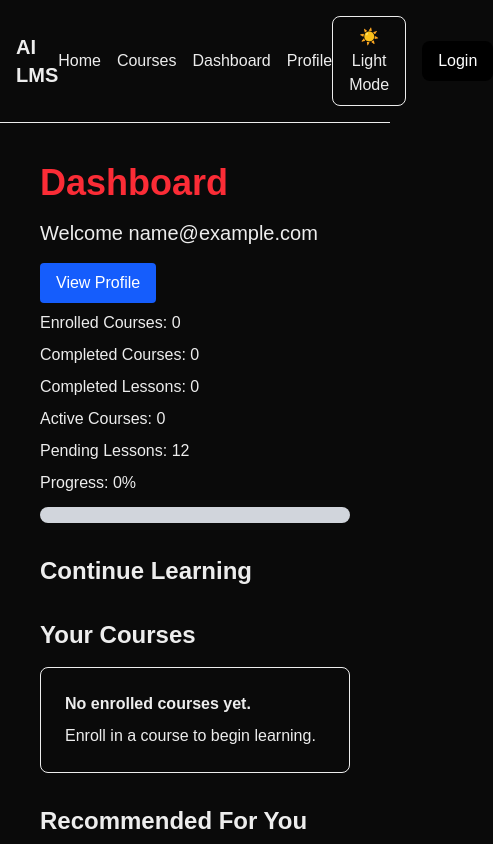
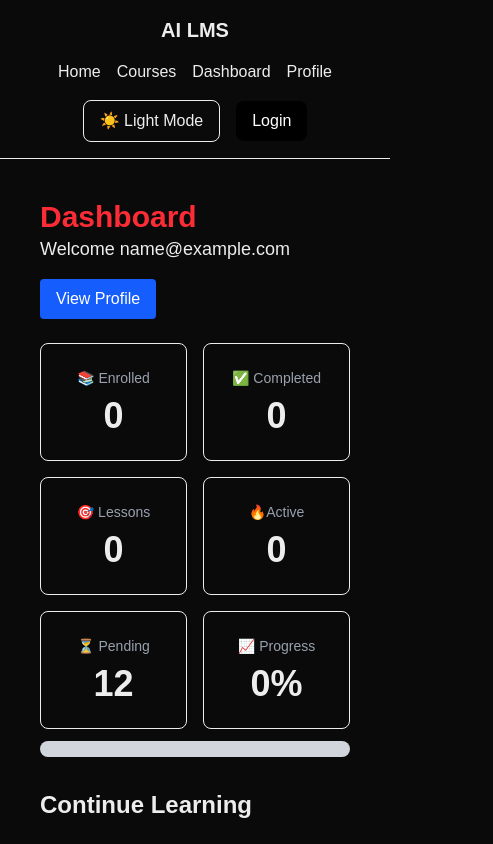
Before and after one commit to Ameen777pt/ai-lms, a Next.js app: page /dashboard in a window 390 px wide. Shown: the top 844 px of the page, 493 px wide, since content can reach past the window. Built offline with nearby package versions, Linux system fonts and the light colour scheme; sample sign-in values are in the browser's storage.

Commit message:
Improve mobile responsiveness

```diff
--- a/src/app/courses/page.tsx
+++ b/src/app/courses/page.tsx
@@ -205,7 +205,7 @@ const toggleFavorite = (
     </div>
   ))}
 </div>
-     <div className="flex gap-2 mb-6">
+     <div className="flex gap-2 items-center">
 
   <input
     type="text"
@@ -214,25 +214,26 @@ const toggleFavorite = (
     onChange={(e) =>
       setSearchTerm(e.target.value)
     }
-    className="border p-3 rounded-lg flex-1"
+    className="flex-1 border p-3 rounded"
   />
 
   <button
     onClick={() => setSearchTerm("")}
-    className="border px-4 rounded-lg"
+    className="px-4 py-3 border rounded"
   >
     Clear
   </button>
 
 </div>
-<div className="mb-6">
+<div>
+<div className="flex flex-col md:flex-row gap-2 mt-4">
   <select
     value={sortOrder}
     onChange={(e) =>
       setSortOrder(e.target.value)
     }
-    className="border p-2 rounded-lg"
-  >
+    className="flex-1 border p-3 rounded">
+
     <option value="asc">
       A → Z
     </option>
@@ -242,7 +243,7 @@ const toggleFavorite = (
     </option>
   </select>
 </div>
-<div className="mb-6">
+<div className="flex flex-col md:flex-row gap-2 mt-4">
   <select
     value={selectedCategory}
     onChange={(e) =>
@@ -250,8 +251,8 @@ const toggleFavorite = (
         e.target.value
       )
     }
-    className="border p-2 rounded-lg"
-  >
+   className="flex-1 border p-3 rounded">
+
     <option value="All">
       All Categories
     </option>
@@ -269,13 +270,14 @@ const toggleFavorite = (
 </option>
   </select>
 </div>
+</div>
 <button
   onClick={() => {
     setSearchTerm("");
     setSortOrder("asc");
     setSelectedCategory("All");
   }}
-  className="border px-4 py-2 rounded-lg"
+   className="mt-4 px-4 py-3 border rounded"
 >
   Reset Filters
 </button>
@@ -285,7 +287,7 @@ const toggleFavorite = (
 </p>
 
 
-      <div className="grid md:grid-cols-3 gap-6">
+      <div className="grid grid-cols-1 md:grid-cols-2 lg:grid-cols-3 gap-6">
         {filteredCourses.map((course) => (
          <CourseCard
   key={course.slug}
--- a/src/app/dashboard/page.tsx
+++ b/src/app/dashboard/page.tsx
@@ -153,10 +153,10 @@ const recommendedCourses =
 
   return (
     <div className="p-10">
-      <h1 className="text-4xl font-bold text-red-500">
+      <h1 className="text-3xl md:text-5xl font-bold text-red-500">
   Dashboard
 </h1>
-<p className="mt-4 text-xl">
+<p className="text-lg md:text-2xl break-words">
   Welcome {userEmail}
 </p>
 <Link
@@ -165,30 +165,50 @@ const recommendedCourses =
 >
   View Profile
 </Link>
-<p className="mt-2">
-  Enrolled Courses: {
-    enrolledCourses.length
-  }
+<div className="grid grid-cols-2 gap-4 mt-6">
+  <div className="border rounded-lg p-6 text-center">
+    <p className="text-gray-400 text-sm">📚 Enrolled</p>
+    <p className="text-4xl font-bold mt-2">
+      {enrolledCourses.length}
     </p>
-<p className="mt-2">
-  Completed Courses: {completedCourses}
+  </div>
+
+  <div className="border rounded-lg p-6 text-center">
+    <p className="text-gray-400 text-sm">✅ Completed</p>
+    <p className="text-4xl font-bold mt-2">
+      {completedCourses}
     </p>
-<p className="mt-2">
-  Completed Lessons: {completedLessons}
+  </div>
+
+  <div className="border rounded-lg p-6 text-center">
+    <p className="text-gray-400 text-sm">🎯 Lessons</p>
+    <p className="text-4xl font-bold mt-2">
+      {completedLessons}
     </p>
-<p className="mt-2">
-Active Courses: {
-  enrolledCourses.length -
-  completedCourses
-}
+  </div>
+
+  <div className="border rounded-lg p-6 text-center">
+    <p className="text-gray-400 text-sm">🔥Active</p>
+    <p className="text-4xl font-bold mt-2">
+      {enrolledCourses.length -
+        completedCourses}
     </p>
+  </div>
 
-<p className="mt-2">
-  Pending Lessons: {pendingLessons}
+  <div className="border rounded-lg p-6 text-center">
+    <p className="text-gray-400 text-sm">⏳ Pending</p>
+    <p className="text-4xl font-bold mt-2">
+      {pendingLessons}
     </p>
-<p className="mt-2">
-  Progress: {progressPercentage}%
+  </div>
+
+  <div className="border rounded-lg p-6 text-center">
+    <p className="text-gray-400 text-sm">📈 Progress</p>
+    <p className="text-4xl font-bold mt-2">
+      {progressPercentage}%
     </p>
+  </div>
+</div>
 <div className="w-full bg-gray-300 rounded-full h-4 mt-3">
   <div
     className="bg-green-500 h-4 rounded-full"
@@ -314,7 +334,7 @@ const progress = Math.round(
   </p>
 )}
 
-{notifications.map(
+{[...new Set(notifications)].map(
   (notification, index) => (
     <div
   key={index}
--- a/src/app/login/page.tsx
+++ b/src/app/login/page.tsx
@@ -30,8 +30,9 @@ const handleLogin = (e: React.FormEvent) => {
 }
 };
   return (
-    <div className="max-w-md mx-auto mt-20">
-      <h1 className="text-4xl font-bold mb-6">
+   <div className="min-h-[70vh] flex items-center justify-center px-4">
+ <div className="w-full max-w-sm mx-auto">
+      <h1 className="text-4xl font-bold mb-6 text-center">
         Login
       </h1>
 
@@ -62,5 +63,6 @@ const handleLogin = (e: React.FormEvent) => {
         </button>
       </form>
     </div>
+</div>
   );
 }
--- a/src/components/Navbar.tsx
+++ b/src/components/Navbar.tsx
@@ -10,18 +10,18 @@ export default function Navbar({
   isLoggedIn,
 }: NavbarProps) {
   return (
-   <nav className="flex justify-between items-center p-4 border-b print:hidden">
+   <nav className="flex flex-col md:flex-row justify-between items-center gap-4 p-4 border-b print:hidden">
       <Link href="/" className="text-xl font-bold">
   {title}
 </Link>
-<div className="flex gap-4">
+<div className="flex flex-wrap justify-center gap-4">
   <Link href="/">Home</Link>
   <Link href="/courses">Courses</Link>
   <Link href="/dashboard">Dashboard</Link>
   <Link href="/profile">Profile</Link>
 </div>
 
-      <div className="flex items-center gap-4">
+      <div className="flex flex-wrap items-center justify-center gap-4">
   <ThemeToggle />
 
   <button className="px-4 py-2 bg-black text-white rounded-lg">
```
Lines whose indentation alone changed are shown as unchanged.
